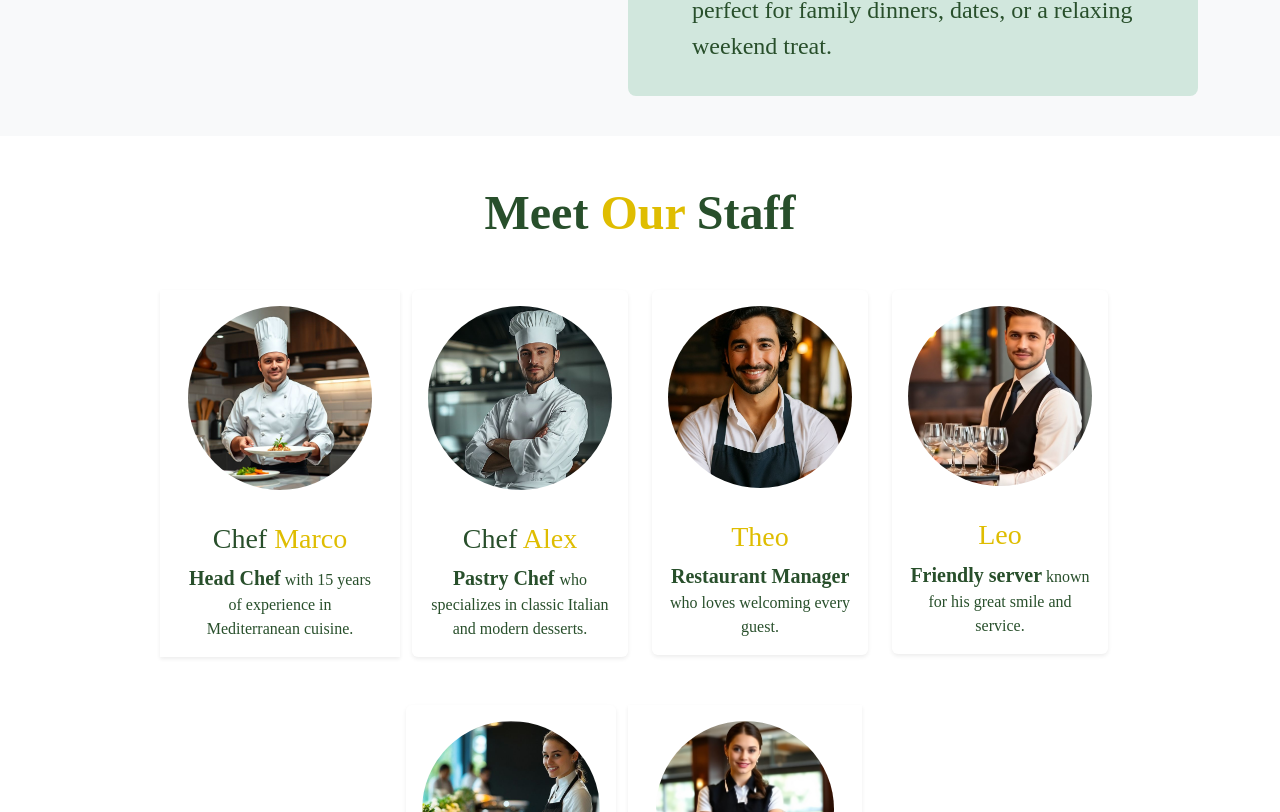
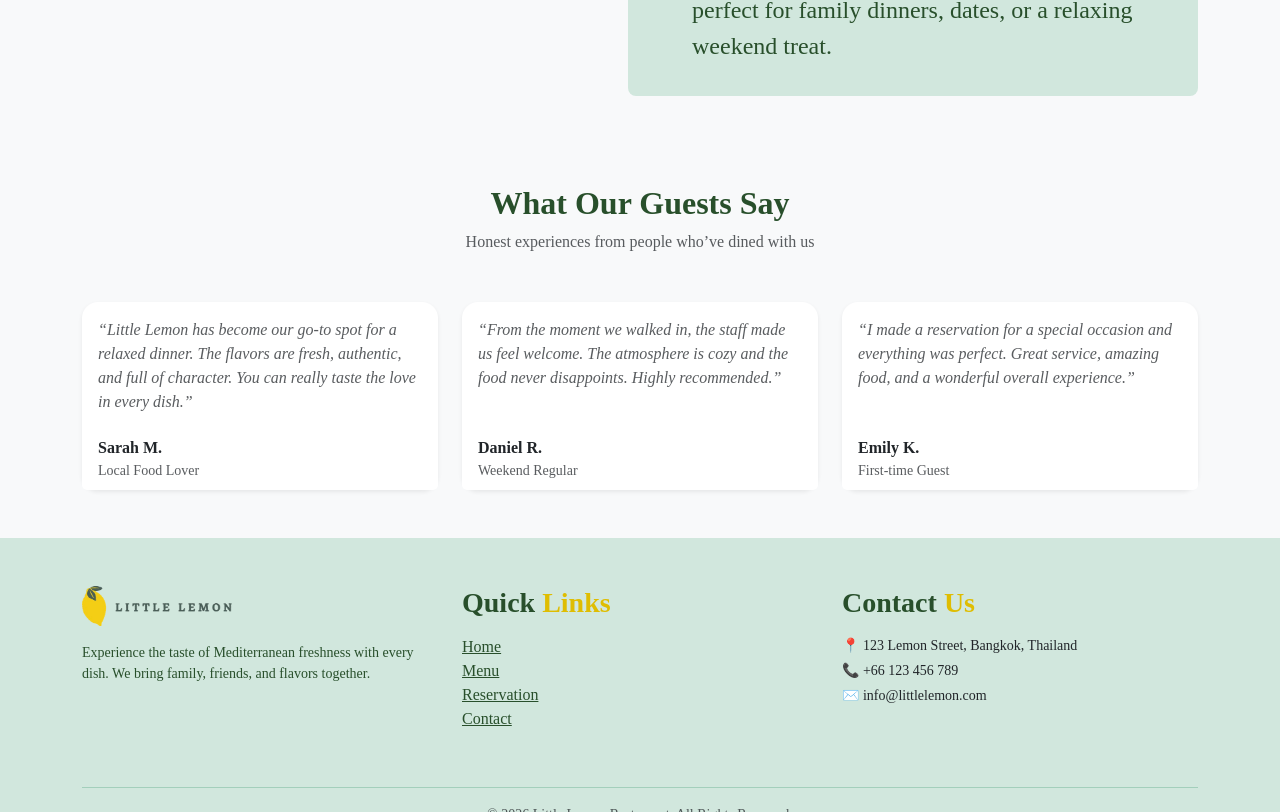
Before and after one commit to MyatPwintNayChi/LittleLemon, a React (Create React App) app: page / in a window 1280 px wide. Shown: the part 3348-4160 px from the top of the page. Built offline with nearby package versions, Linux system fonts and the light colour scheme; a web font is replaced by a local one.

Commit message:
added testimonial section

```diff
--- /dev/null
+++ b/src/components/Testimonials.js
@@ -0,0 +1,56 @@
+import React from "react";
+
+function Testimonials() {
+  const testimonials = [
+    {
+      name: "Sarah M.",
+      role: "Local Food Lover",
+      text: "Little Lemon has become our go-to spot for a relaxed dinner. The flavors are fresh, authentic, and full of character. You can really taste the love in every dish.",
+    },
+    {
+      name: "Daniel R.",
+      role: "Weekend Regular",
+      text: "From the moment we walked in, the staff made us feel welcome. The atmosphere is cozy and the food never disappoints. Highly recommended.",
+    },
+    {
+      name: "Emily K.",
+      role: "First-time Guest",
+      text: "I made a reservation for a special occasion and everything was perfect. Great service, amazing food, and a wonderful overall experience.",
+    },
+  ];
+
+  return (
+    <section className="py-5 bg-light">
+      <div className="container">
+        {/* Section title */}
+        <div className="text-center mb-5">
+          <h2 className="fw-bold text-teal">What Our Guests Say</h2>
+          <p className="text-muted">
+            Honest experiences from people who’ve dined with us
+          </p>
+        </div>
+
+        {/* Testimonials */}
+        <div className="row g-4">
+          {testimonials.map((item, index) => (
+            <div className="col-md-4" key={index}>
+              <div className="card h-100 shadow-sm border-0 rounded-4">
+                <div className="card-body">
+                  <p className="card-text text-muted fst-italic">
+                    “{item.text}”
+                  </p>
+                </div>
+                <div className="card-footer bg-white border-0">
+                  <h6 className="mb-0 fw-semibold">{item.name}</h6>
+                  <small className="text-muted">{item.role}</small>
+                </div>
+              </div>
+            </div>
+          ))}
+        </div>
+      </div>
+    </section>
+  );
+}
+
+export default Testimonials;
--- a/src/pages/Home.js
+++ b/src/pages/Home.js
@@ -6,6 +6,7 @@ import WhyUsSection from "../components/WhyUsSection";
 
 import Menu from "../components/Menu";
 import MeetOurStaff from "../components/MeetOurStaff";
+import Testimonials from "../components/Testimonials";
 
 function Home() {
   return (
@@ -15,7 +16,7 @@ function Home() {
       <Menu />
       <Highlights />
       <WhyUsSection />
-      <MeetOurStaff />
+      <Testimonials />
       <Footer />
     </div>
   );
```
